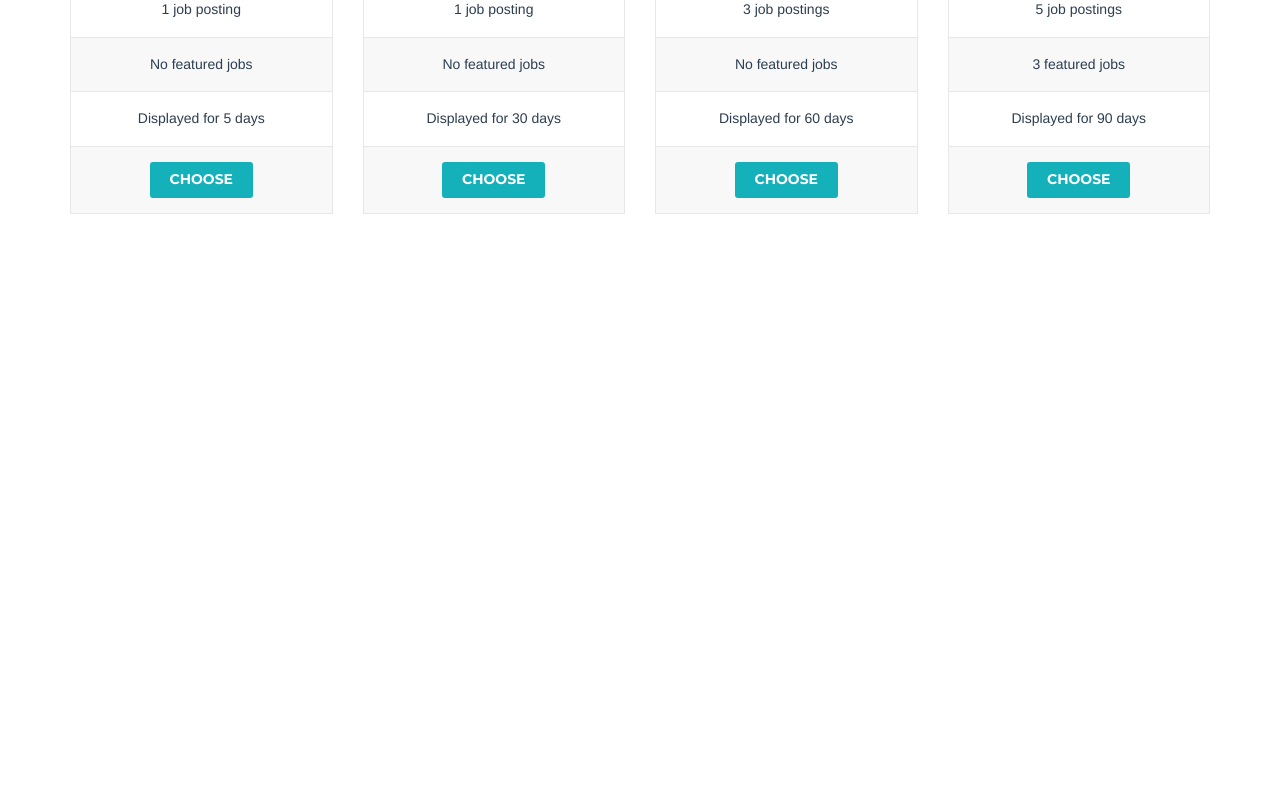
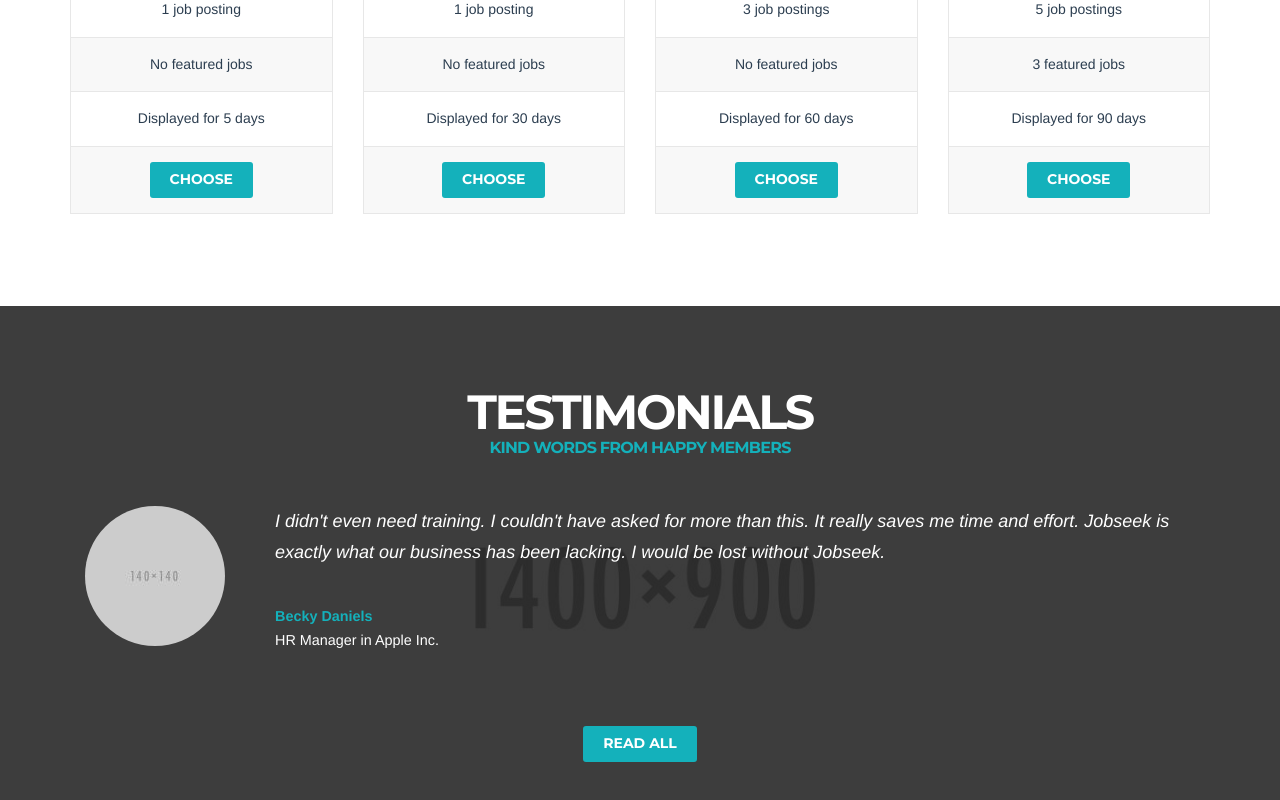
Before and after one commit to workix/workix-frontend-vue, a Vue app: page / in a window 1280 px wide. Shown: the part 4475-5275 px from the top of the page. Before the commit the page ends 4781 px from the top, so only its background shows below. Built offline with nearby package versions, Linux system fonts and the light colour scheme.

Commit message:
added Testimonials

```diff
--- /dev/null
+++ b/src/components/TestimonialsWrapper.vue
@@ -0,0 +1,96 @@
+<template>
+    <!-- ============ TESTIMONIALS START ============ -->
+		<section id="testimonials" class="parallax text-center">
+			<div class="tint"></div>
+			<div class="container">
+				<div class="row">
+					<div class="col-sm-12">
+						<h1>Testimonials</h1>
+						<h4>Kind words from happy members</h4>
+						<div class="owl-carousel">
+
+							<!-- Testimonial 1 -->
+							<div>
+								<div class="col-sm-3 col-md-2">
+									<img src="http://localhost:8080/resources/placeholder/140x140.jpg" class="img-circle img-responsive" alt="testimonial" />
+								</div>
+								<div class="col-sm-9 col-md-10">
+									<blockquote>
+										<p>Thanks for the great service. Jobseek has completely surpassed our expectations.
+										Jobseek is the most valuable business resource we have ever purchased.</p>
+										<footer>
+											Anthony Walsh
+											<cite title="Brand Manager in Ebay Inc.">Brand Manager in Ebay Inc.</cite>
+										</footer>
+									</blockquote>
+								</div>
+							</div>
+
+							<!-- Testimonial 2 -->
+							<div>
+								<div class="col-sm-3 col-md-2">
+									<img src="http://localhost:8080/resources/placeholder/140x140.jpg" class="img-circle img-responsive" alt="testimonial" />
+								</div>
+								<div class="col-sm-9 col-md-10">
+									<blockquote>
+										<p>I didn't even need training. I couldn't have asked for more than this.
+										It really saves me time and effort. Jobseek is exactly what our business has been lacking.
+										I would be lost without Jobseek.</p>
+										<footer>
+											Becky Daniels
+											<cite title="HR Manager in Apple Inc.">HR Manager in Apple Inc.</cite>
+										</footer>
+									</blockquote>
+								</div>
+							</div>
+
+							<!-- Testimonial 3 -->
+							<div>
+								<div class="col-sm-3 col-md-2">
+									<img src="http://localhost:8080/resources/placeholder/140x140.jpg" class="img-circle img-responsive" alt="testimonial" />
+								</div>
+								<div class="col-sm-9 col-md-10">
+									<blockquote>
+										<p>I just can't get enough of Jobseek. I want to get a T-Shirt with Jobseek on it so I can show it off to everyone. This is simply unbelievable!</p>
+										<footer>
+											Erick Olson
+											<cite title="Key Account Manager in Twitter Inc.">Key Account Manager in Twitter Inc.</cite>
+										</footer>
+									</blockquote>
+								</div>
+							</div>
+
+							<!-- Testimonial 4 -->
+							<div>
+								<div class="col-sm-3 col-md-2">
+									<img src="http://localhost:8080/resources/placeholder/140x140.jpg" class="img-circle img-responsive" alt="testimonial" />
+								</div>
+								<div class="col-sm-9 col-md-10">
+									<blockquote>
+										<p>Jobseek is worth much more than I paid. I'm good to go. I couldn't have asked for more than this. Keep up the excellent work.</p>
+										<footer>
+											Nadine Boyd
+											<cite title="CEO in Company Name">CEO in Company Name</cite>
+										</footer>
+									</blockquote>
+								</div>
+							</div>
+
+						</div>
+						<p><a href="testimonials.html" class="btn btn-primary">Read All</a></p>
+					</div>
+				</div>
+			</div>
+		</section>
+		<!-- ============ TESTIMONIALS END ============ -->
+</template>
+
+<script>
+export default {
+
+}
+</script>
+
+<style>
+
+</style>
--- a/src/views/IndexView.vue
+++ b/src/views/IndexView.vue
@@ -10,6 +10,7 @@
       <HowItWorks />
       <MobileApp />
       <PricingWrapper />
+      <TestimonialsWrapper />
   </div>
 </template>
 
@@ -24,6 +25,7 @@ import StatsWrapper from '@/components/StatsWrapper.vue'
 import HowItWorks from '@/components/HowItWorks.vue'
 import MobileApp from '@/components/MobileApp.vue'
 import PricingWrapper from '@/components/PricingWrapper.vue'
+import TestimonialsWrapper from '@/components/TestimonialsWrapper.vue'
 export default {
     components: {
         PageLoader,
@@ -35,7 +37,8 @@ export default {
         StatsWrapper,
         HowItWorks,
         MobileApp,
-        PricingWrapper
+        PricingWrapper,
+        TestimonialsWrapper
     }
 }
 </script>
```
